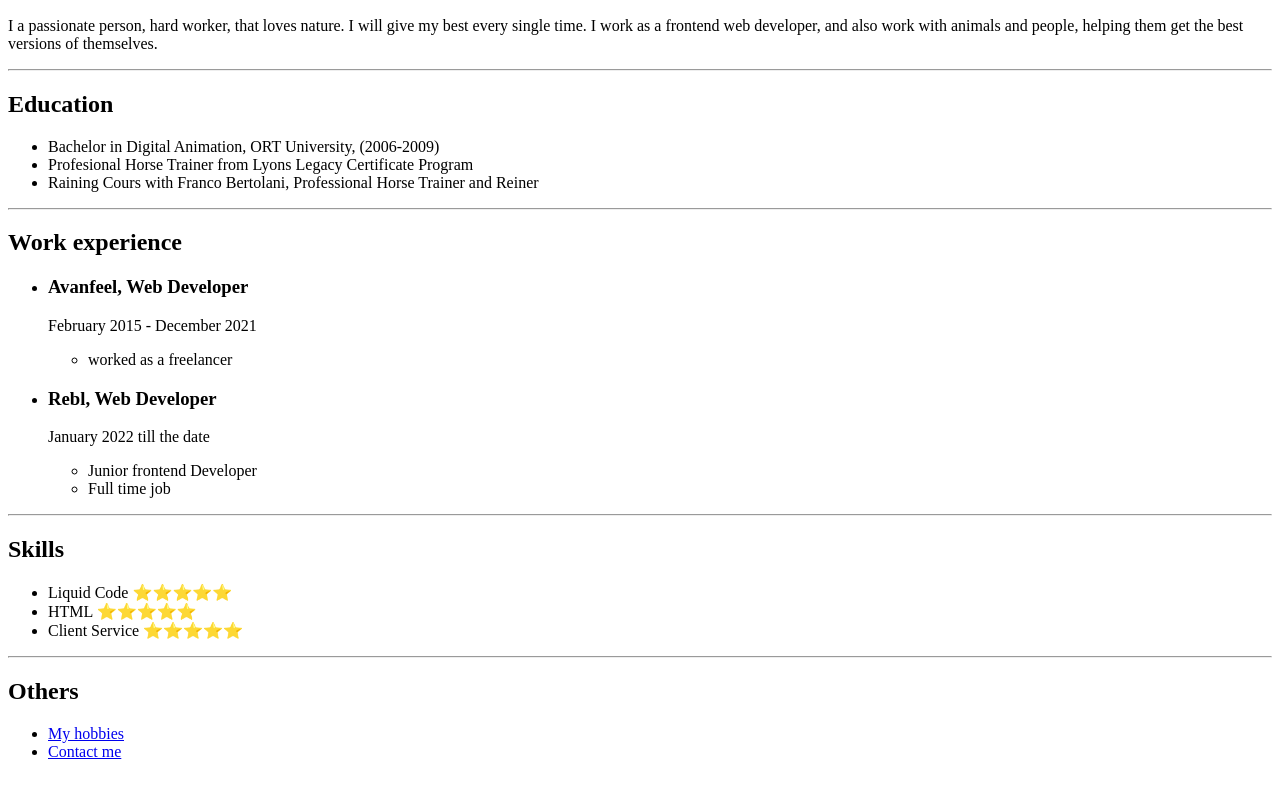
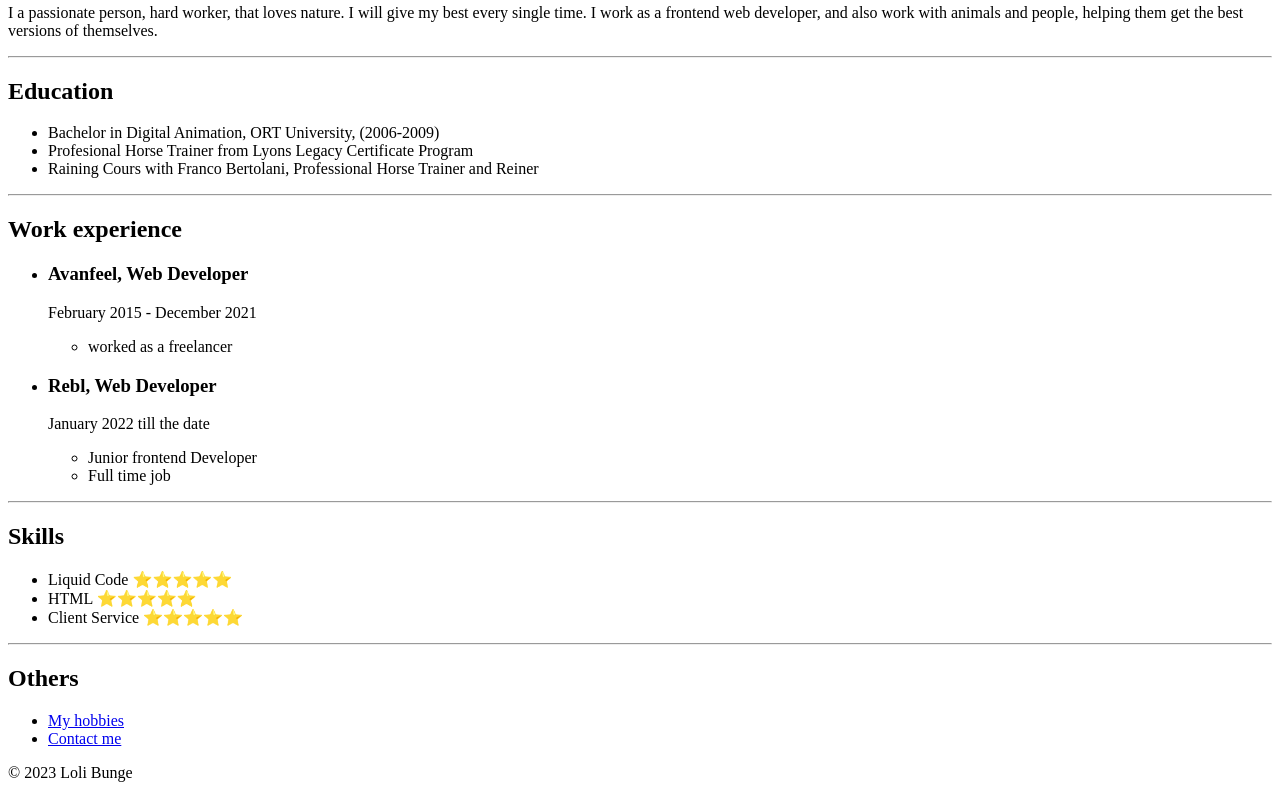
Before and after one commit to lolibunge/capstone-1, a plain HTML site: page index.html in a window 1280 px wide. Shown: the part 434-1232 px from the top of the page. Before the commit the page ends 1211 px from the top, so only its background shows below. Drawn offline with Linux system fonts and the light colour scheme.

Commit message:
update changes in index

```diff
--- a/index.html
+++ b/index.html
@@ -6,7 +6,8 @@
     <title>My Resume</title>
   </head>
   <body>
-    <h1>Dolores Bunge</h1>
+    <section>
+        <h1>Dolores Bunge</h1>
     <img src="https://lh3.googleusercontent.com/a/AAcHTtdDwEwns34xqoXkolu0YGEE8m2xvVO4uHly1eKSS4MMWQ=s83-c-mo" alt="" />
     <h2>Summary</h2>
     <p>I a passionate person, hard worker, that loves nature. I will give my best every single time. I work as a frontend web developer, and also work with animals and people, helping them get the best versions of themselves.</p>
@@ -49,5 +50,9 @@
         <li><a href="/capstone-1/my-hobbies.html">My hobbies</a></li>
         <li><a href="/capstone-1/contact.html">Contact me</a></li>
     </ul>
+    </section>
+    <footer>
+        <p>© 2023 Loli Bunge</p>
+      </footer>
   </body>
 </html>
```
